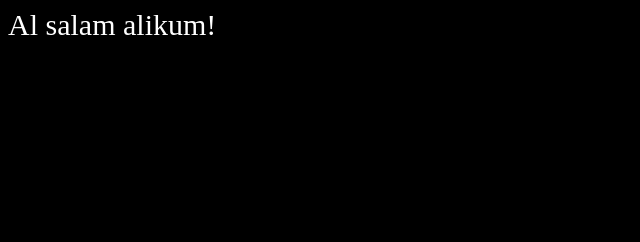
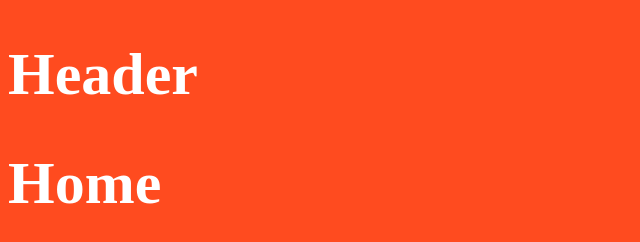
Before and after one commit to saadaouad/react_app, a React app: page / in a window 1280 px wide. Shown: the whole page, without its empty margins (0-640 px from the left). Built offline with nearby package versions, Linux system fonts and the light colour scheme.

Commit message:
add routes and varables.scss

```diff
--- a/src/app/App.js
+++ b/src/app/App.js
@@ -1,10 +1,16 @@
 'use strict';
 import React from 'react';
 import style from '../styles/main.scss';
-
+import Routes from './routes';
+import Header from './Header';
 class App extends React.Component {
   render() {
-    return <div>Al salam alikum!</div>
+      return (
+        <div>
+          <Header />
+          <Routes />
+        </div>
+      )
   }
 }
 
--- /dev/null
+++ b/src/app/Header.js
@@ -0,0 +1,13 @@
+'use strict';
+
+import React from 'react';
+
+class Header extends React.Component {
+  render() {
+    return (
+      <h1>Header</h1>
+    )
+  }
+}
+
+export default Header;
--- a/src/app/routes.js
+++ b/src/app/routes.js
@@ -0,0 +1,18 @@
+import  React from 'react';
+import { IndexRoute, Route, hashHistory, Router } from 'react-router';
+//import Home from './Home';
+const Home =  () => <div> <h1>Home</h1> </div>;
+const Contact =  () => <div> <h1>Contact</h1> </div>;
+const Blog =  () => <div> <h1>Blog</h1> </div>;
+
+class  Routes extends React.Component {
+    render(){
+       return (
+           <Router history={hashHistory}>
+               <Route path="/" component={Home}></Route>
+           </Router>
+       )
+    }
+}
+
+export default Routes;
--- a/src/styles/main.scss
+++ b/src/styles/main.scss
@@ -1,5 +1,7 @@
+@import 'variables';
+
 body {
-  background: #000;
+  background: $orange;
   #app {
     color: #fff;
     font-size: 30px;
--- /dev/null
+++ b/src/styles/variables.scss
@@ -0,0 +1 @@
+$orange : #ff4b1f;
```
